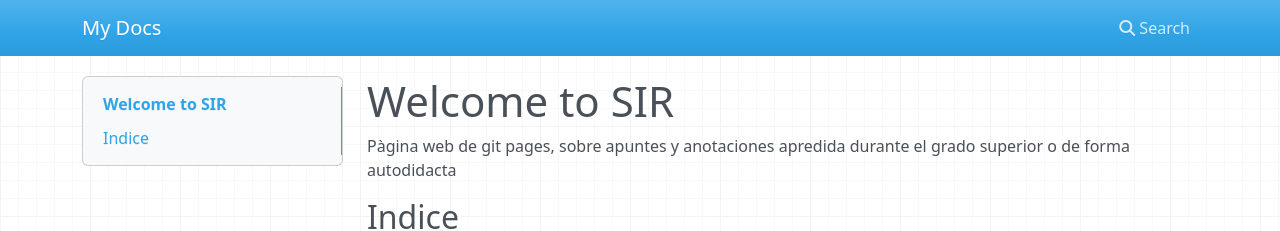
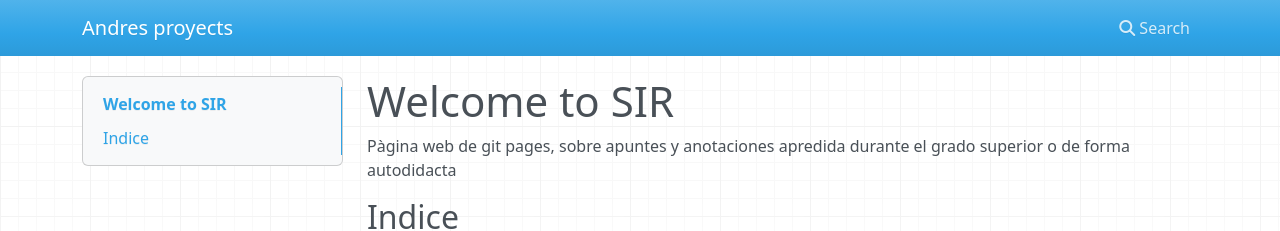
Before and after one commit to andresruizmarin16/SIR, an MkDocs documentation site: the page built from docs/index.md, in a window 1280 px wide. Shown: the top 231 px of the page. Built offline with MkDocs 1.6.1, drawn with Linux system fonts in a browser that asks for light colours; nearby versions of some CDN libraries.

Commit message:
Edición pequeña

```diff
--- a/mkdocs.yml
+++ b/mkdocs.yml
@@ -1 +1,3 @@
-site_name: My Docs
+site_name: Andres proyects
+theme:
+  name: mkdocs
```
